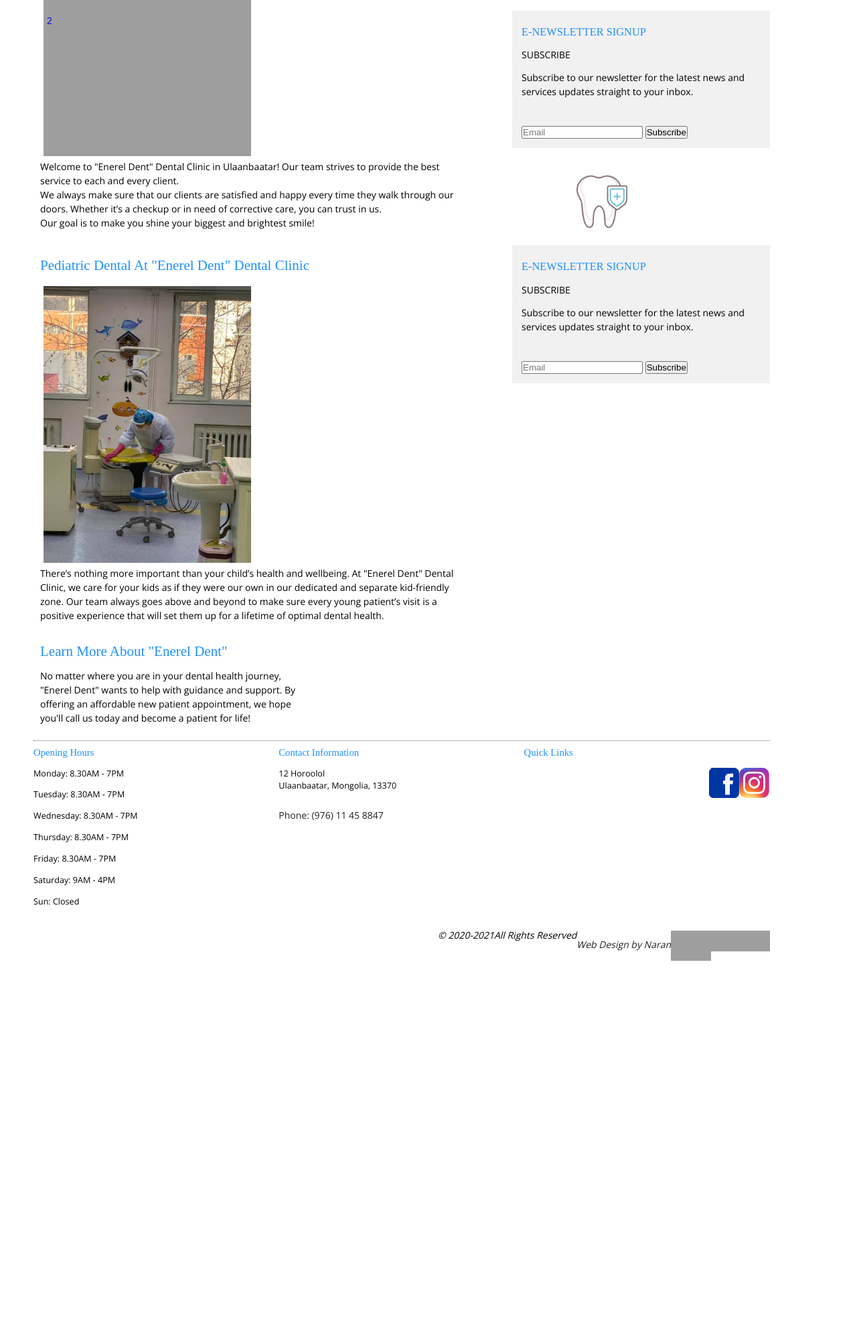
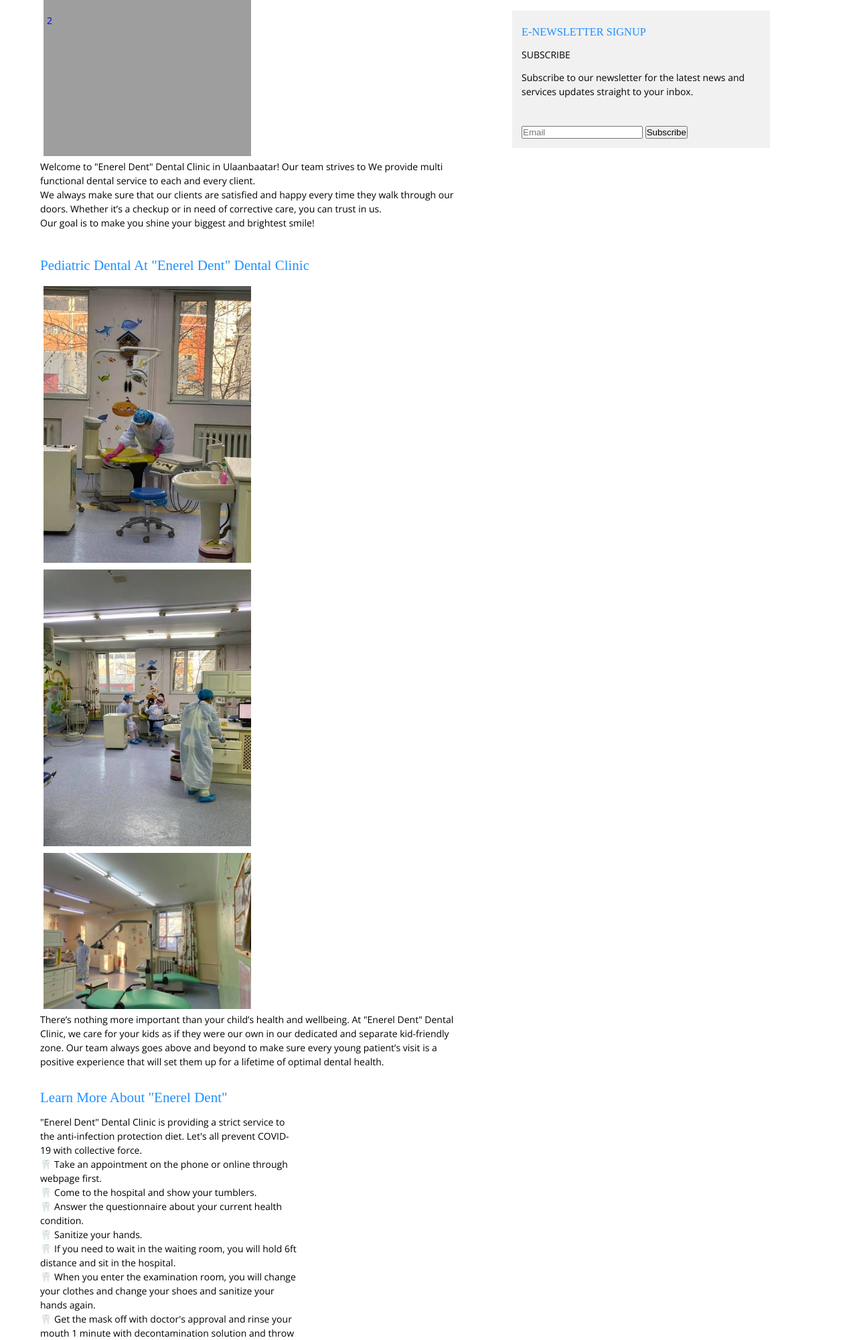
Before and after one commit to ntorguud/it162-final-project, a PHP site: page / in a window 1280 px wide. Shown: the part 730-2730 px from the top of the page at 67% size. Before the commit the page ends 2164 px from the top, so only its background shows below. Run offline with PHP 8.4, Linux system fonts and the light colour scheme; some libraries are stand-ins or nearby versions; grey boxes are pictures that could not be loaded.

Commit message:
Edit text

```diff
--- a/index.php
+++ b/index.php
@@ -27,23 +27,23 @@
             <h2> Welcome </h2>
             <img class="left" src="images/adult1.jpg" alt="adult">
             <p>Welcome to "Enerel Dent" Dental Clinic in Ulaanbaatar!
-                    Our team strives to provide the best service to each and every client.<br>
+                Our team strives to We provide multi functional dental service to each and every client.<br>
                 We always make sure that our clients are satisfied and happy every time they walk through our doors. Whether it’s a checkup or in need of corrective care, you can trust in us.<br>
                 Our goal is to make you shine your biggest and brightest smile!</p>
 
         </div>
         <!--end text-->
 
-
     </div>
     <!--end row-->
-
 
     <div class="row">
 
         <div class="text">
             <h2> Pediatric Dental At "Enerel Dent" Dental Clinic</h2>
             <img class="left" src="images/enerel-ped1.jpeg" alt="kid">
+            <img class="left" src="images/enerel-ped2.jpeg" alt="kid">
+            <img class="left" src="images/enerel-ped3.jpeg" alt="kid">
             <p>There’s nothing more important than your child’s health and wellbeing. At "Enerel Dent" Dental Clinic, we care for your kids as if they were our own in our dedicated and separate kid-friendly zone. Our team always goes above and beyond to make sure every young patient’s visit is a positive experience that will set them up for a lifetime of optimal dental health.</p>
 
         </div>
@@ -53,26 +53,20 @@
 
     <div class="text-2">
         <h2>Learn more about "Enerel Dent"</h2>
-            <p>No matter where you are in your dental health journey, "Enerel Dent" wants to help with guidance and support. By offering an affordable new patient appointment, we hope you'll call us today and become a patient for life!</p>
+        <p>"Enerel Dent" Dental Clinic is providing a strict service to the anti-infection protection diet. Let's all prevent COVID-19 with collective force.
+            <br>🦷 Take an appointment on the phone or online through webpage first.
+            <br>🦷 Come to the hospital and show your tumblers.
+            <br>🦷 Answer the questionnaire about your current health condition.
+            <br>🦷 Sanitize your hands.
+            <br>🦷 If you need to wait in the waiting room, you will hold 6ft distance and sit in the hospital.
+            <br>🦷 When you enter the examination room, you will change your clothes and change your shoes and sanitize your hands again.
+            <br>🦷 Get the mask off with doctor's approval and rinse your mouth 1 minute with decontamination solution and throw it back in one time cup. The doctor will vacuum or pour it out from the cup.
+            <br>🦷 When you leave the treatment room, you will wear your mask back and sanitize your hands.
+            <br>🦷 Calculation of card or digital bank on reception.
+            Thank you. We hope you will support our work.</p>
     </div>
 
 </main>
-
-    <aside>
-        <img src="images/dental-care.png" alt="teeth" width="100px">
-        <form action="formhandler1.php" method="post">
-            <div class="signup">
-                <h3>E-NEWSLETTER SIGNUP</h3>
-                <p>SUBSCRIBE</p>
-                <p>Subscribe to our newsletter for the latest news and services updates straight to your inbox.</p>
-            </div>
-            <div class="signup">
-                <input type="text" placeholder="Email" name="mail">
-                <input type="submit" value="Subscribe">
-
-            </div>
-        </form>
-    </aside>
 
 <?php include 'includes/fp-footer.php' ?>
 
```
Lines whose indentation alone changed are shown as unchanged.
